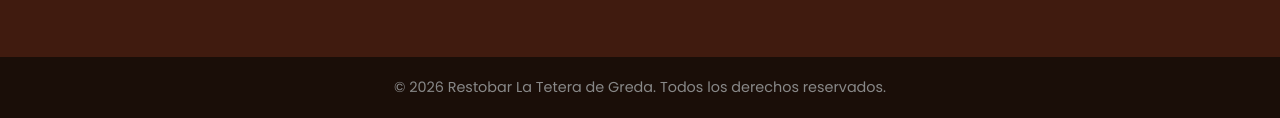
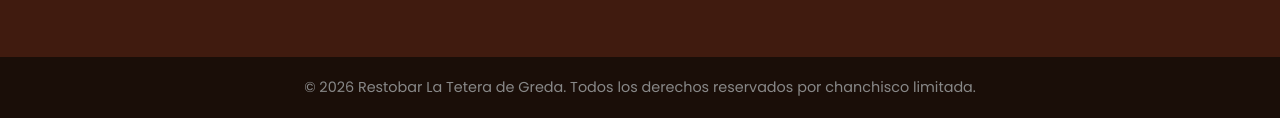
Before and after one commit to chanchisco/tetera-de-greda-web, a plain HTML site: page index.html in a window 1280 px wide. Shown: the part 7847-7965 px from the top of the page. Drawn offline with nearby package versions, Linux system fonts and the light colour scheme; a web font is replaced by a local one.

Commit message:
Update footer copyright notice

```diff
--- a/index.html
+++ b/index.html
@@ -487,7 +487,7 @@
     </section>
 
     <footer>
-        <p>© 2026 Restobar La Tetera de Greda. Todos los derechos reservados.</p>
+        <p>© 2026 Restobar La Tetera de Greda. Todos los derechos reservados por chanchisco limitada.</p>
     </footer>
 
     <a href="https://wa.me/56971482268?text=Hola,%20vengo%20desde%20su%20página%20web%20y%20me%20gustaría%20hacer%20una%20consulta." class="whatsapp-float" target="_blank">
```
